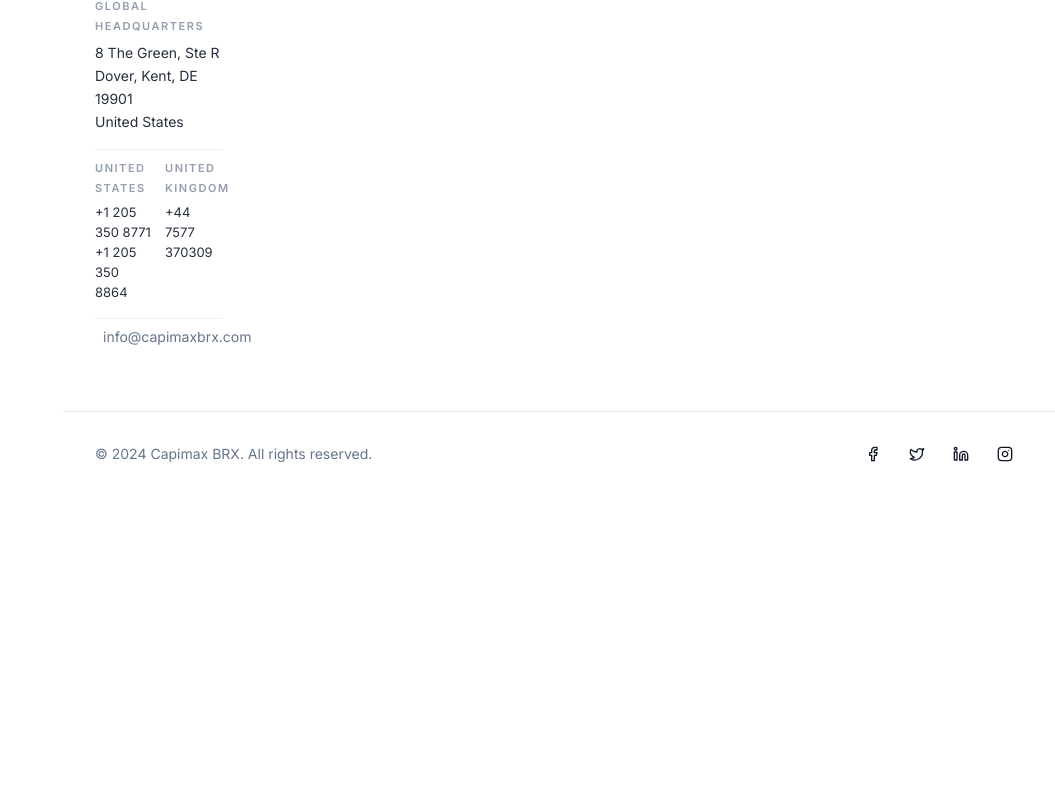
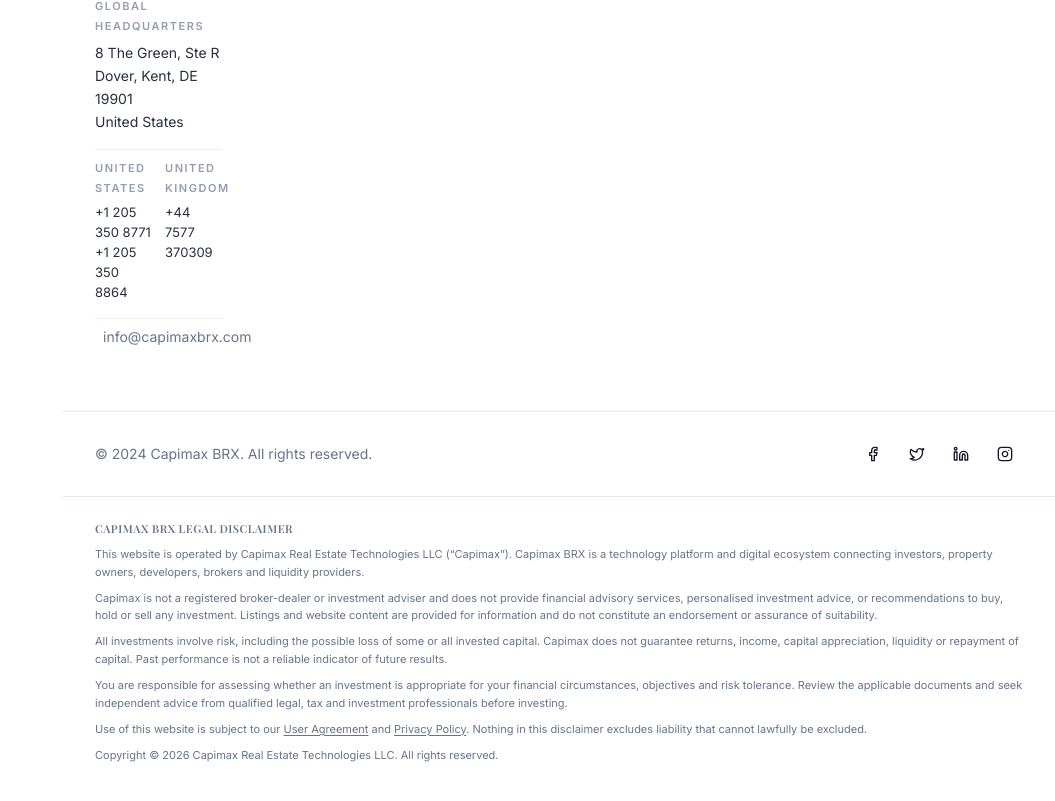
Before and after one commit to Daamah-Digital-Solutions/capimax-brx, a React (Vite) app: page / in a window 1280 px wide. Shown: the part 10219-11020 px from the top of the page, without its empty margins (225-1280 px from the left). Before the commit the page ends 10715 px from the top, so only its background shows below. Built offline with nearby package versions, Linux system fonts and the light colour scheme; no server answers.

Commit message:
Home page: legal disclaimer at the very bottom (client text, EN + AR)

```diff
--- /dev/null
+++ b/src/components/home/LegalDisclaimer.tsx
@@ -0,0 +1,86 @@
+import { Link } from "react-router-dom";
+import { useLanguage } from "@/contexts/LanguageContext";
+
+/**
+ * Home page legal disclaimer — the very last block of the page, in small print (client text,
+ * "Capimax_BRX_Homepage_Legal_Disclosures_EN"). The Arabic version is a translation of it.
+ */
+export function LegalDisclaimer() {
+  const { language } = useLanguage();
+  const isAr = language === "ar";
+  const linkCls = "underline underline-offset-2 hover:text-foreground";
+
+  return (
+    <section
+      aria-label={isAr ? "إخلاء المسؤولية القانوني" : "Legal disclaimer"}
+      className="border-t border-border bg-background"
+      dir={isAr ? "rtl" : "ltr"}
+    >
+      <div className="container pt-6 pb-20 max-w-5xl">
+        <h2 className="text-[11px] font-semibold uppercase tracking-wider text-muted-foreground mb-2">
+          {isAr ? "إخلاء المسؤولية القانوني — Capimax BRX" : "Capimax BRX Legal Disclaimer"}
+        </h2>
+        {isAr ? (
+          <div className="space-y-2 text-[11px] leading-relaxed text-muted-foreground">
+            <p>
+              يُدار هذا الموقع بواسطة شركة Capimax Real Estate Technologies LLC («كابيماكس»). منصة Capimax BRX
+              هي منصة تقنية ومنظومة رقمية تربط بين المستثمرين وملاك العقارات والمطوّرين والوسطاء ومزوّدي السيولة.
+            </p>
+            <p>
+              كابيماكس ليست وسيطاً مالياً مسجّلاً (Broker-Dealer) ولا مستشاراً استثمارياً، ولا تقدّم خدمات استشارات
+              مالية أو نصائح استثمارية شخصية أو توصيات بشراء أي استثمار أو الاحتفاظ به أو بيعه. العروض ومحتوى الموقع
+              مقدّمة لأغراض المعلومات فقط، ولا تمثّل تأييداً لأي استثمار أو ضماناً لملاءمته.
+            </p>
+            <p>
+              تنطوي جميع الاستثمارات على مخاطر، بما في ذلك احتمال خسارة جزء من رأس المال المستثمر أو كله. لا تضمن
+              كابيماكس العوائد أو الدخل أو ارتفاع قيمة رأس المال أو السيولة أو استرداد رأس المال. الأداء السابق ليس
+              مؤشراً موثوقاً للنتائج المستقبلية.
+            </p>
+            <p>
+              أنت مسؤول عن تقييم مدى ملاءمة أي استثمار لظروفك المالية وأهدافك ومدى تحمّلك للمخاطر. راجع المستندات
+              الخاصة بكل استثمار، واطلب استشارة مستقلة من مختصين مؤهّلين في الشؤون القانونية والضريبية والاستثمارية
+              قبل الاستثمار.
+            </p>
+            <p>
+              يخضع استخدام هذا الموقع لـ<Link to="/terms-conditions" className={linkCls}>اتفاقية المستخدم</Link> و
+              <Link to="/privacy-policy" className={linkCls}>سياسة الخصوصية</Link>. لا يستثني أي شيء في إخلاء
+              المسؤولية هذا مسؤوليةً لا يجوز استثناؤها قانوناً.
+            </p>
+            <p>حقوق النشر © 2026 Capimax Real Estate Technologies LLC. جميع الحقوق محفوظة.</p>
+          </div>
+        ) : (
+          <div className="space-y-2 text-[11px] leading-relaxed text-muted-foreground">
+            <p>
+              This website is operated by Capimax Real Estate Technologies LLC (“Capimax”). Capimax BRX is a
+              technology platform and digital ecosystem connecting investors, property owners, developers, brokers
+              and liquidity providers.
+            </p>
+            <p>
+              Capimax is not a registered broker-dealer or investment adviser and does not provide financial advisory
+              services, personalised investment advice, or recommendations to buy, hold or sell any investment.
+              Listings and website content are provided for information and do not constitute an endorsement or
+              assurance of suitability.
+            </p>
+            <p>
+              All investments involve risk, including the possible loss of some or all invested capital. Capimax does
+              not guarantee returns, income, capital appreciation, liquidity or repayment of capital. Past performance
+              is not a reliable indicator of future results.
+            </p>
+            <p>
+              You are responsible for assessing whether an investment is appropriate for your financial
+              circumstances, objectives and risk tolerance. Review the applicable documents and seek independent
+              advice from qualified legal, tax and investment professionals before investing.
+            </p>
+            <p>
+              Use of this website is subject to our{" "}
+              <Link to="/terms-conditions" className={linkCls}>User Agreement</Link> and{" "}
+              <Link to="/privacy-policy" className={linkCls}>Privacy Policy</Link>. Nothing in this disclaimer
+              excludes liability that cannot lawfully be excluded.
+            </p>
+            <p>Copyright © 2026 Capimax Real Estate Technologies LLC. All rights reserved.</p>
+          </div>
+        )}
+      </div>
+    </section>
+  );
+}
--- a/src/pages/Index.tsx
+++ b/src/pages/Index.tsx
@@ -14,6 +14,7 @@ import { PronovaNovaSection } from "@/components/home/PronovaNovaSection";
 import { NotificationsSection } from "@/components/home/NotificationsSection";
 import { PlatformDisclaimer } from "@/components/home/PlatformDisclaimer";
 import { Footer } from "@/components/home/Footer";
+import { LegalDisclaimer } from "@/components/home/LegalDisclaimer";
 
 const Index = () => {
   return (
@@ -32,6 +33,7 @@ const Index = () => {
       <CTASection />
       <PlatformDisclaimer />
       <Footer />
+      <LegalDisclaimer />
     </MainLayout>
   );
 };
```
